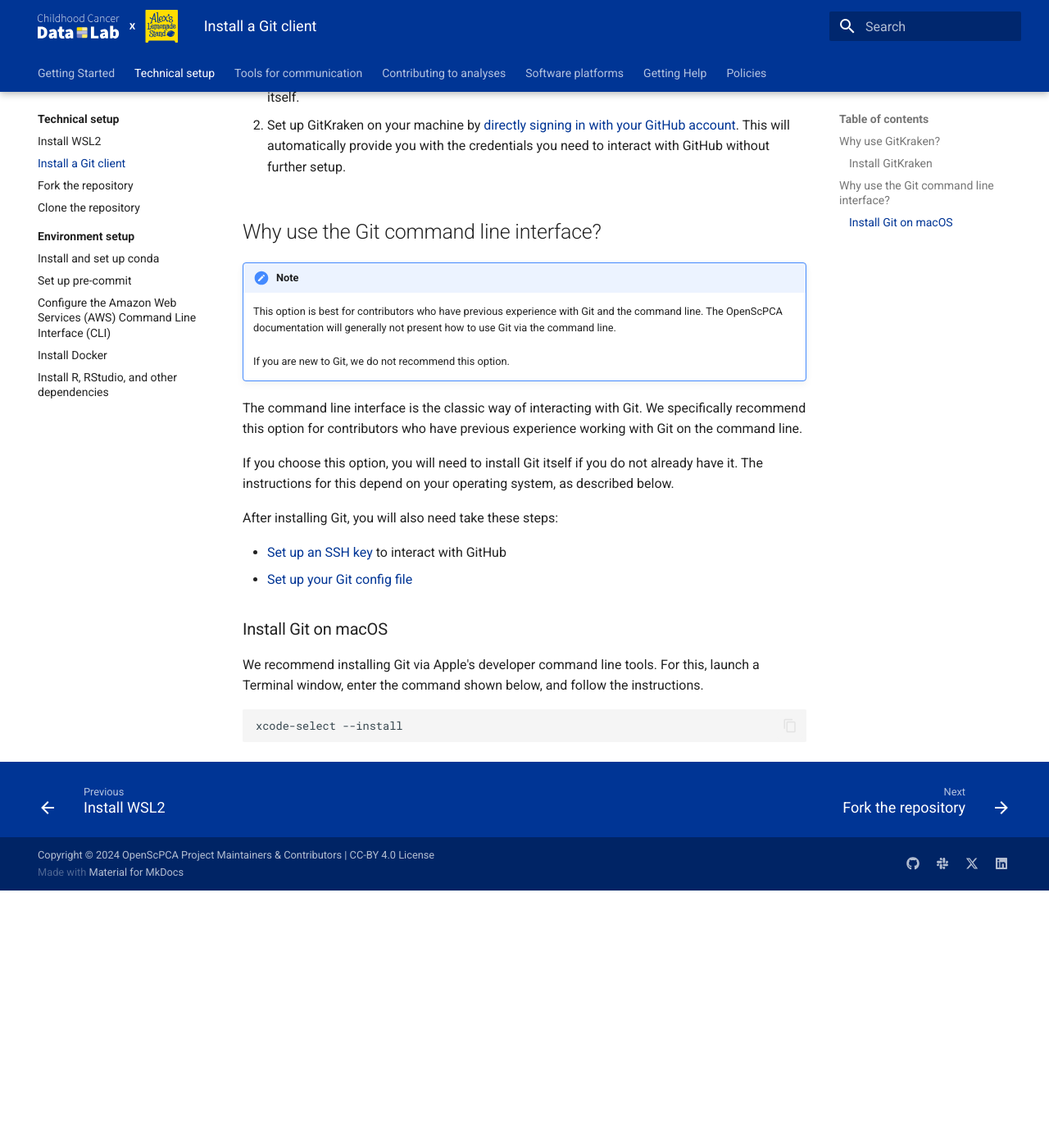
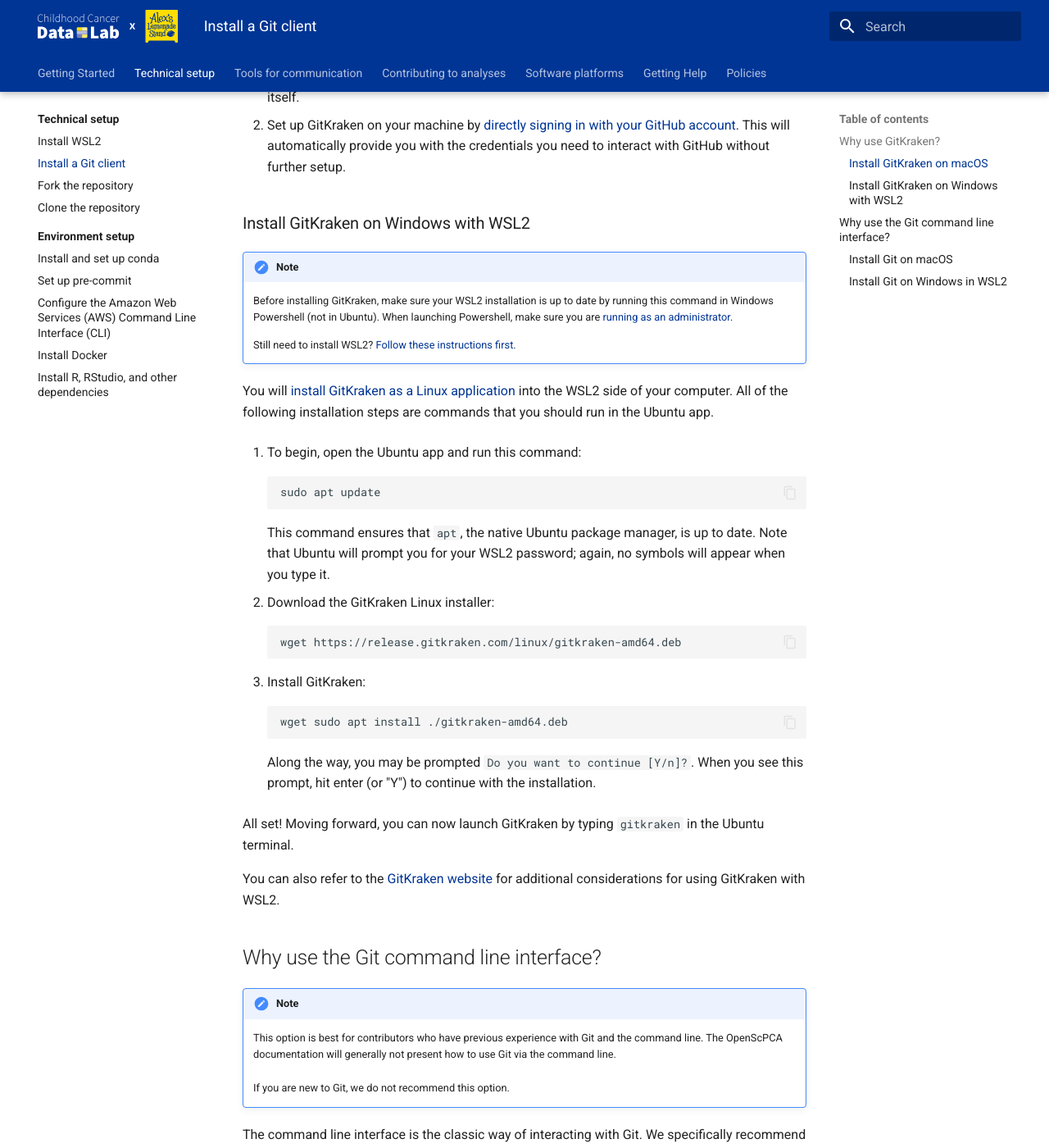
Before and after one commit to AlexsLemonade/OpenScPCA-analysis, an MkDocs documentation site: the page built from docs/technical-setup/install-a-git-client.md, in a window 1280 px wide and 1400 px high, scrolled down 705 px. Shown: the whole window at 82% size. Built offline with MkDocs 1.6.1 and Material for MkDocs 9.7.7, drawn with Linux system fonts in a browser that asks for light colours; before the commit the page ends 1791 px from its top, so only the background shows below that; some of the changed text lies outside the part shown.

Commit message:
add windows gitkraken instructions

````diff
--- a/docs/technical-setup/install-a-git-client.md
+++ b/docs/technical-setup/install-a-git-client.md
@@ -15,13 +15,55 @@
 
 GitKraken is _free_ to use with public repositories like `OpenScPCA-analysis`; you do not need to upgrade to their paid plan!
 
-### Install GitKraken
+### Install GitKraken on macOS
 
 1. Install GitKraken [using this link](https://www.gitkraken.com/download).
 Note that installing GitKraken will also provide you with Git itself.
 
 1. Set up GitKraken on your machine by [directly signing in with your GitHub account](https://help.gitkraken.com/gitkraken-client/github-gitkraken-client/#sign-in-with-github).
 This will automatically provide you with the credentials you need to interact with GitHub without further setup.
+
+### Install GitKraken on Windows with WSL2
+
+!!! note
+    Before installing GitKraken, make sure your WSL2 installation is up to date by running this command in Windows Powershell (not in Ubuntu).
+    When launching Powershell, make sure you are [running as an administrator](https://learn.microsoft.com/en-us/powershell/scripting/windows-powershell/starting-windows-powershell?view=powershell-7.4#with-administrative-privileges-run-as-administrator).
+
+    Still need to install WSL2?
+    [Follow these instructions first](./install-wsl2.md).
+
+You will [install GitKraken as a Linux application](https://help.gitkraken.com/gitkraken-client/how-to-install/#deb) into the WSL2 side of your computer.
+All of the following installation steps are commands that you should run in the Ubuntu app.
+
+1. To begin, open the Ubuntu app and run this command:
+
+    ```sh
+    sudo apt update
+    ```
+
+    This command ensures that `apt`, the native Ubuntu package manager, is up to date.
+    Note that Ubuntu will prompt you for your WSL2 password; again, no symbols will appear when you type it.
+
+2. Download the GitKraken Linux installer:
+
+    ```sh
+    wget https://release.gitkraken.com/linux/gitkraken-amd64.deb
+    ```
+
+3. Install GitKraken:
+
+    ```sh
+    wget sudo apt install ./gitkraken-amd64.deb
+    ```
+
+    Along the way, you may be prompted `Do you want to continue [Y/n]?`.
+    When you see this prompt, hit enter (or "Y") to continue with the installation.
+
+All set!
+Moving forward, you can now launch GitKraken by typing `gitkraken` in the Ubuntu terminal.
+
+You can also refer to the [GitKraken website](https://help.gitkraken.com/gitkraken-client/windows-subsystem-for-linux) for additional considerations for using GitKraken with WSL2.
+
 
 
 ## Why use the Git command line interface?
@@ -51,17 +93,14 @@
 xcode-select --install
 ```
 
-<!--
-### Install Git on Windows
+### Install Git on Windows in WSL2
 
-We recommend installing the [Windows Subsystem for Linux (WSL)](https://learn.microsoft.com/en-us/windows/wsl/install) with the default Ubuntu Linux distribution.
-You can then install Git into your Ubuntu system:
+Once you have [installed WSL2](./install-wsl2.md), you can install Git using `apt`:
 
+```sh
+# First make sure apt is up to date
+sudo apt update
+
+# Next, install Git
+apt install git
 ```
-# You may need to update the package list first:
-# apt-get update
-
-# Install git
-apt-get install git
-```
--->
````
